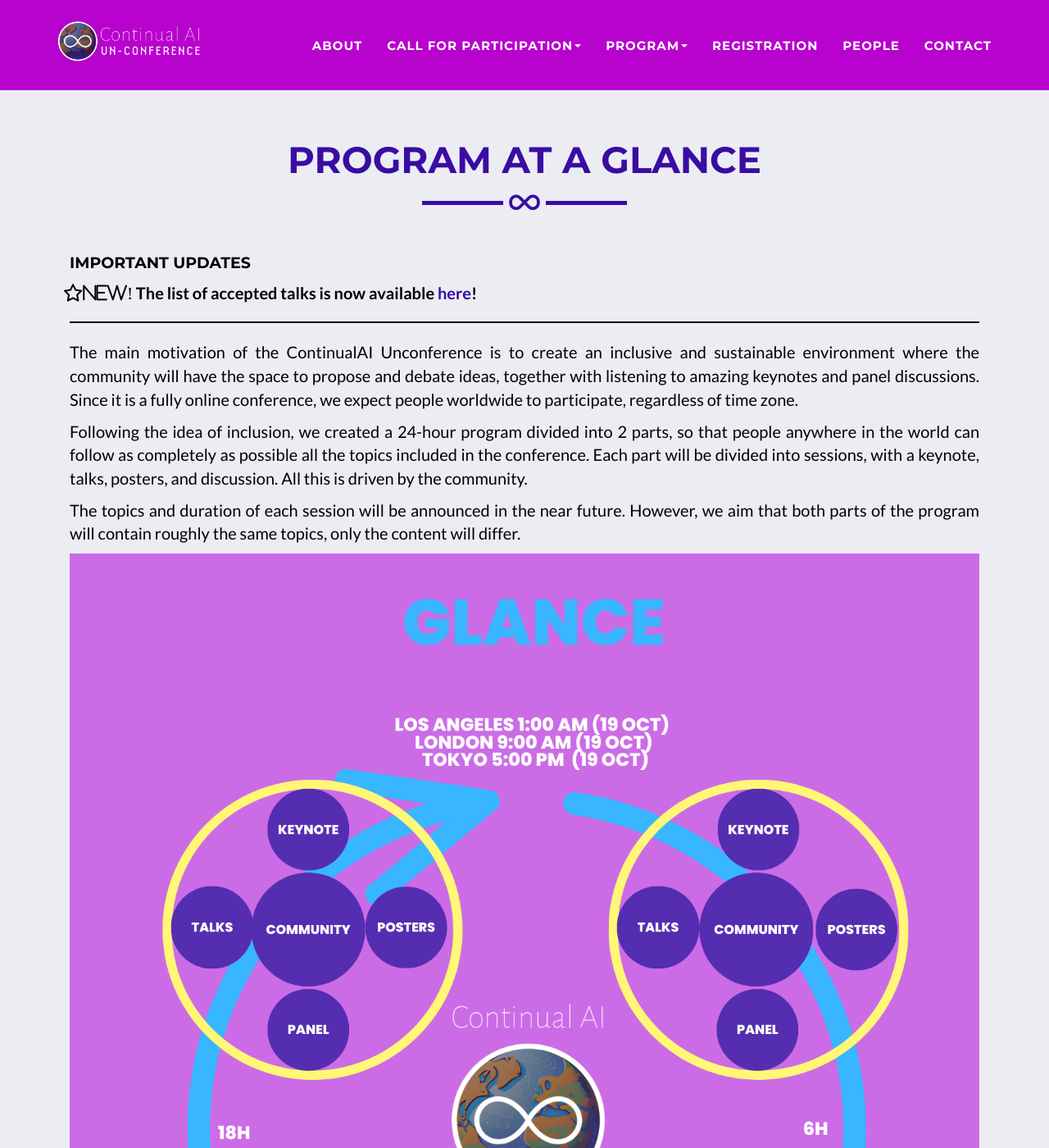
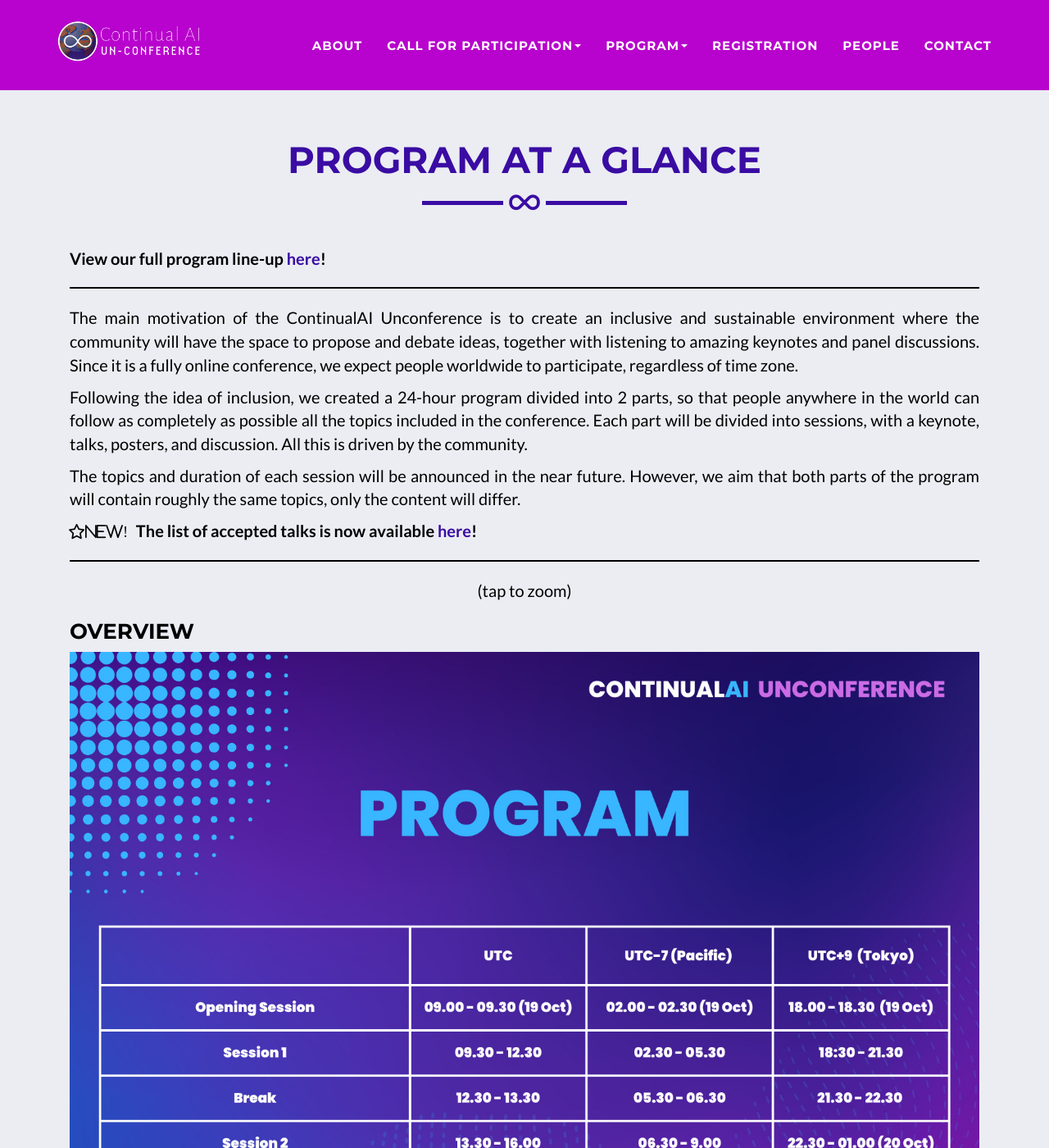
Before and after one commit to ContinualAI/CLAI_unconf, a Jekyll site: the page built from _posts/2023-05-12-program_glance.markdown, in a window 1280 px wide and 1400 px high. Shown: the whole window at 82% size. Built offline with Jekyll 4.4.1, drawn with Linux system fonts in a browser that asks for light colours.

```diff
--- a/_includes/nav.html
+++ b/_includes/nav.html
@@ -50,10 +50,10 @@
           <a class="dropdown-toggle" href="#" data-toggle="dropdown" role="button" aria-haspopup="true" aria-expanded="false">Program<span class="caret"></span></a>
           <ul class="dropdown-menu">
             <li>
-              <a href="{{ site.baseurl }}/program_glance">At a glance &nbsp&nbsp</a>
+              <a href="{{ site.baseurl }}/program">Detailed program &nbsp&nbsp</a>
             </li>
             <li>
-              <a href="{{ site.baseurl }}/program">Detailed program &nbsp&nbsp</a>
+              <a href="{{ site.baseurl }}/program_glance">At a glance &nbsp&nbsp</a>
             </li>
             <li>
               <a href="{{ site.baseurl }}/talks">Talks</a>
--- a/_includes/program2.html
+++ b/_includes/program2.html
@@ -25,8 +25,8 @@
                         <div>
                             <br>
                             <p><b>{{ prog.session}}</b></p>
+                            <p> {{ prog.time }} UTC</p>
                             <p><i> {{ prog.talktitle }} </i>
-                            <p> {{ prog.time }}</p>
                         </div>
                     </div>
                     <div class="col-lg-4 col-sm-4 ">
--- a/_posts/2023-05-12-program_glance.markdown
+++ b/_posts/2023-05-12-program_glance.markdown
@@ -12,10 +12,8 @@ title: Program at a Glance
 permalink: program_glance
 ---
 
-#### Important updates
 
-<i class="fa-regular fa-star fa-beat fa-sm">NEW!</i>&nbsp;&nbsp;
-**The list of accepted talks is now available [here]({{ site.baseurl }}/talks)!**
+**View our full program line-up [here]({{ site.baseurl }}/program)!**
 
 <hr style="border: 1px solid black"/>
 
@@ -25,6 +23,43 @@ Following the idea of inclusion, we created a 24-hour program divided into 2 par
 
 The topics and duration of each session will be announced in the near future. However, we aim that both parts of the program will contain roughly the same topics, only the content will differ.
 
+<i class="fa-regular fa-star fa-beat fa-sm">NEW!</i>&nbsp;&nbsp;
+**The list of accepted talks is now available [here]({{ site.baseurl }}/talks)!**
+
+
+<hr style="border: 1px solid black"/>
+
+<p class="text-center tap-to-zoom-hint" zIndex="10000">(tap to zoom)</p>
+
+<style>
+div.scroll-container {
+  background-color: #333;
+  overflow: auto;
+  white-space: nowrap;
+  padding: 10px;
+}
+
+div.scroll-container img {
+  padding: 10px;
+}
+</style>
+
+### Overview
+
+<img src="img/Program_1.jpg" width="100%" alt="Program" class="fullscreenable_img">
+
+### Schedule
+
+<div class="scroll-container">
+
+<img src="img/Program_2.jpg" width="350" alt="Schedule of Opening Session, Session 1, Session 2" class="fullscreenable_img">
+
+<img src="img/Program_3.jpg" width="350" alt="Schedule of Session 3, Session 4, Session 5" class="fullscreenable_img">
+
+<img src="img/Program_4.jpg" width="350" alt="Schedule of Session 6, Session 7, Closing remarks" class="fullscreenable_img">
+</div>
+
+### At a Glance
 <img src="img/UnConf_Program_Glance.png" width="100%" alt="Program at a glance" class="fullscreenable_img">
 
 <p class="text-center tap-to-zoom-hint" zIndex="10000">(tap to zoom)</p>
--- a/_posts/2023-09-19-program_detailed.markdown
+++ b/_posts/2023-09-19-program_detailed.markdown
@@ -9,7 +9,7 @@ client: Start Bootstrap
 category: CFP
 description: Program
 title: Program
-permalink: program
+permalink: program_old
 ---
 
 #### Important updates
--- /dev/null
+++ b/program.html
@@ -0,0 +1,3 @@
+---
+layout: program2
+---
```
Also changed, not shown: _data/program.yml (+29 -30 lines).
